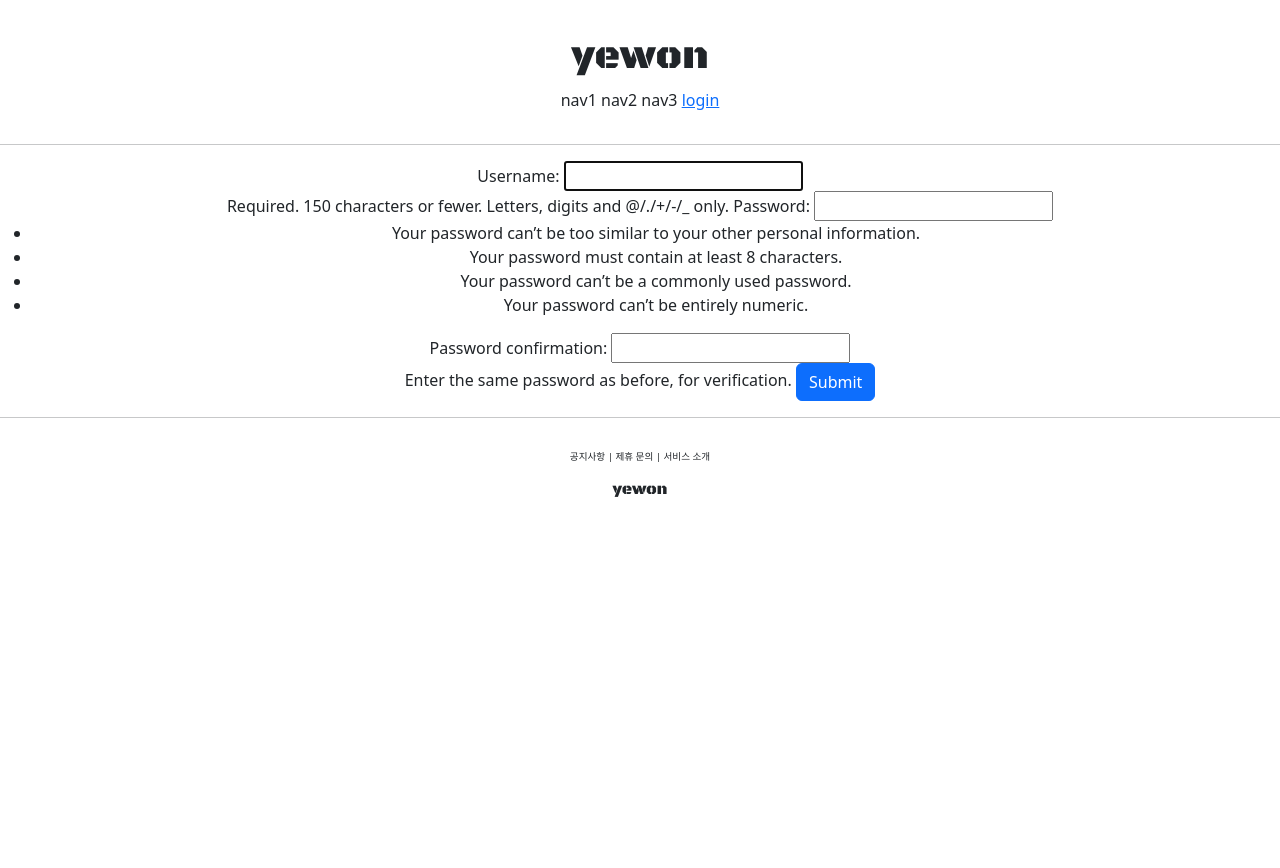
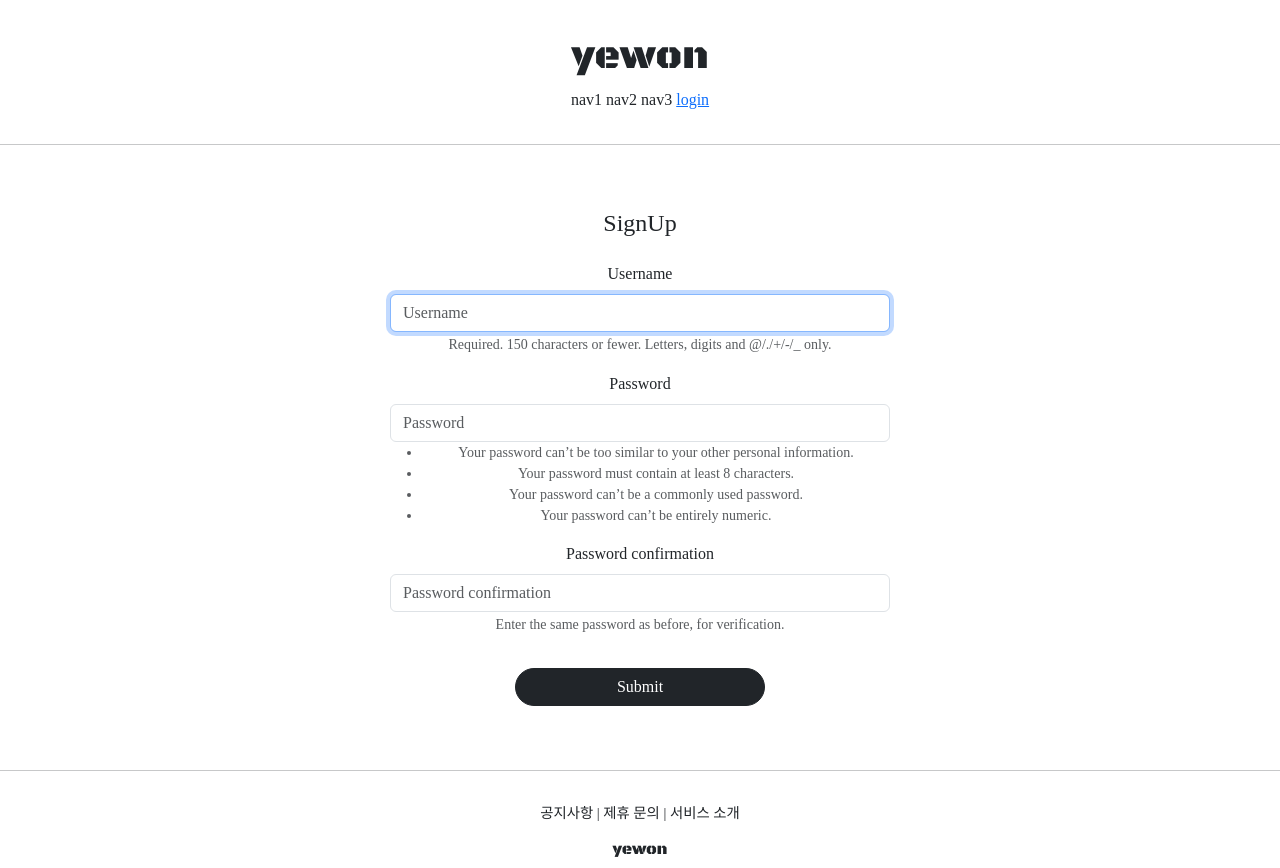
Before and after one commit to yewon4284/django-project, a Django app: page /account/create/ in a window 1280 px wide. Before the commit the page ends 497 px from the top, so only its background shows below. Run offline with Django 4.2, Linux system fonts and the light colour scheme; some libraries are stand-ins or nearby versions; some web fonts are replaced.

Commit message:
django 23

```diff
--- a/accountapp/templates/accountapp/create.html
+++ b/accountapp/templates/accountapp/create.html
@@ -1,12 +1,16 @@
 {% extends 'base.html' %}
+{% load bootstrap4 %}
 
 {% block content %}
 
-    <div style = "text-align: center">
+    <div style = "text-align: center; max-width: 500px; margin: 4rem auto">
+        <div class = "mb-4">
+            <h4>SignUp</h4>
+        </div>
         <form action = "{% url 'accountapp:create' %}" method = "post">
             {% csrf_token %}
-            {{ form }}
-            <input type = "submit" class = "btn btn-primary">
+            {% bootstrap_form form %}
+            <input type = "submit" class = "btn btn-dark rounded-pill col-6 mt-3">
         </form>
     </div>
 
--- a/static/base.css
+++ b/static/base.css
@@ -4,7 +4,7 @@
 }
 
 .yewon_footer_button{
-    font-size: .6rem;
+    font-size: .9rem;
 }
 
 .yewon_footer{
@@ -14,5 +14,5 @@
 
 .yewon_header{
     text-align:center;
-    margin: 2rem;
+    margin: 2rem 0;
 }
--- a/templates/base.html
+++ b/templates/base.html
@@ -3,7 +3,8 @@
 
 {% include 'head.html' %}
 
-<body>
+<body style = "font-family: 'NanumSquareNeo';">
+
     {% include 'header.html' %}
 
     <hr>
--- a/templates/head.html
+++ b/templates/head.html
@@ -14,4 +14,8 @@
 
 <!--  DEFAULT CSS LINK  -->
     <link rel = "stylesheet" type = "text/css" href = "{% static 'base.css' %}">
+
+    <!-- NAVER -->
+    <link href = "https://hangeul.pstatic.net/hangeul_static/css/nanum-square-neo.css" rel="stylesheet">
+
 </head>
--- a/yewon/settings.py
+++ b/yewon/settings.py
@@ -52,6 +52,7 @@ INSTALLED_APPS = [
     'django.contrib.sessions',
     'django.contrib.messages',
     'django.contrib.staticfiles',
+    'bootstrap4',
     'accountapp',
 ]
 
```
Also changed, not shown: accountapp/templates/accountapp/login.html (+5 -4 lines), 5 other files.
